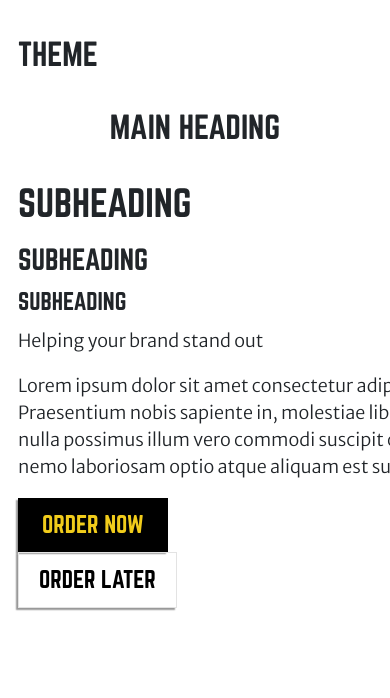
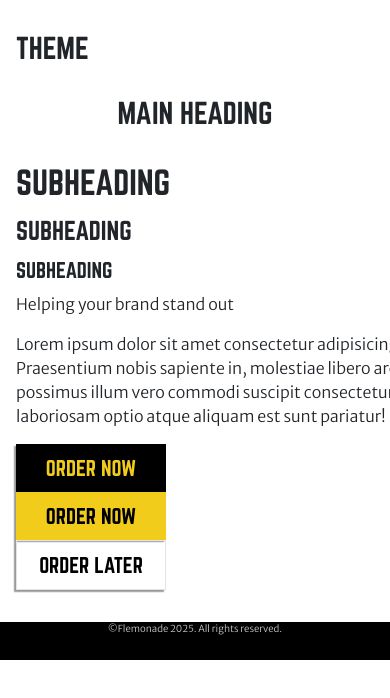
Before and after one commit to HmzAli/flemonade, a React (Vite) app: page /theme in a window 390 px wide. Shown: the top 698 px of the page. Built offline with nearby package versions, Linux system fonts and the light colour scheme.

Commit message:
responsive

```diff
--- /dev/null
+++ b/src/components/Footer/Footer.scss
@@ -0,0 +1,18 @@
+@use '../../variables' as *;
+
+.footer {
+  background-color: $color-secondary;
+  color: $color-tertiary;
+  padding-bottom: 1.5rem;
+
+
+  .container {
+    text-align: center;
+  }
+
+  .copyright {
+    margin: 0;
+    font-size: .6rem;
+    opacity: 0.8;
+  }
+}
--- /dev/null
+++ b/src/components/Footer/index.tsx
@@ -0,0 +1,13 @@
+import "./Footer.scss"
+
+const Footer = () => {
+  return (
+    <footer className="footer">
+      <div className="container">
+        <p className="copyright">©Flemonade 2025. All rights reserved.</p>
+      </div>
+    </footer>
+  )
+}
+
+export default Footer
--- a/src/components/Layout.tsx
+++ b/src/components/Layout.tsx
@@ -1,5 +1,6 @@
 import { ReactNode } from 'react'
 import Header from './Header'
+import Footer from './Footer'
 
 interface LayoutProps {
   children: ReactNode
@@ -12,6 +13,7 @@ function Layout({ children }: LayoutProps) {
       <main className="main-content">
         {children}
       </main>
+      <Footer />
     </>
   )
 }
--- a/src/components/MainBanner/MainBanner.scss
+++ b/src/components/MainBanner/MainBanner.scss
@@ -9,12 +9,30 @@
     color: $color-tertiary;
     overflow: hidden;
 
-    .section-sep {
-
+    * {
+        color: inherit;
     }
 
-    * {
-        color: inherit;
+    @include tablet {
+        .tagline__title {
+            font-size: 6rem;
+        }
+
+        .tagline__description {
+            font-size: 1.08rem;
+        }
+    }
+
+    @include mobile {
+        .tagline__title {
+            font-size: 3.5rem;
+        }
+
+        .tagline__description {
+            width: 17rem;
+            margin-top: 0.5rem !important;
+            margin: auto;
+        }
     }
 }
 
@@ -39,10 +57,12 @@
 
     &__title {
         font-size: 10rem;
+        margin-bottom: 0rem;
         text-shadow: $text-shadow;
     }
 
     &__description {
-        font-size: 2rem;
+        font-size: 1.83rem;
+        text-shadow: $text-shadow;
     }
 }
--- a/src/components/MainBanner/index.tsx
+++ b/src/components/MainBanner/index.tsx
@@ -6,7 +6,7 @@ const MainBanner = () => {
       <div className="container">
         <div className="tagline" data-content-id="tagline">
            <h1 className="tagline__title">FLEMONADE</h1>
-           <p className="tagline__description">Refreshing homemade lemonade for office </p>
+           <p className="tagline__description">Premium homemade lemonade for busy professionals</p>
         </div>
       </div>
 
--- a/src/components/Order/Order.scss
+++ b/src/components/Order/Order.scss
@@ -13,6 +13,10 @@
 
   .cta-wrapper {
     transform: translateY(-30px);
+
+    .btn {
+      font-size: 2rem;
+    }
   }
 
   .section-sep {
@@ -22,4 +26,12 @@
   * {
     color: inherit;
   }
+
+  @include mobile {
+    .section-sep {
+      @include mobile {
+        top: -3rem;
+      }
+    }
+  }
 }
--- a/src/components/Order/index.tsx
+++ b/src/components/Order/index.tsx
@@ -9,7 +9,7 @@ const Order = () => {
         <h2 className="main-section__title">THIRSTY?</h2>
 
         <div className="cta-wrapper">
-          <a href="btn btn-primary">PLACE AN ORDER</a>
+          <a target="_blank" href="https://wa.me/+601111474404" className="btn btn-secondary">PLACE AN ORDER</a>
         </div>
       </div>
     </section>
--- a/src/custom.scss
+++ b/src/custom.scss
@@ -9,6 +9,23 @@
     margin: auto;
 }
 
+body {
+    .section-sep {
+        @include mobile {
+            width: 15.333rem;
+            top: -3.0rem;
+            left: 0;
+        }
+    }
+
+    .main-section {
+        .main-section__title {
+            transform: translateY(-4rem);
+            font-size: 1.2rem;
+        }
+    }
+}
+
 .cta-wrapper {
     text-align: center;
 }
--- a/src/pages/Theme/index.tsx
+++ b/src/pages/Theme/index.tsx
@@ -29,6 +29,10 @@ function Theme() {
           </div>
 
           <div className="btn-container">
+            <button className="btn btn-secondary">Order Now</button>
+          </div>
+
+          <div className="btn-container">
             <button className="btn btn-outline">Order later</button>
           </div>
 
--- a/src/theme.scss
+++ b/src/theme.scss
@@ -11,6 +11,10 @@ html {
   line-height: 1.5;
   color: $color-quaternary;
   font-size: 18px;
+
+  @include mobile {
+    font-size: 16px;
+  }
 }
 
 body {
@@ -69,6 +73,18 @@ p {
     transform: translate(-0.06rem, 0.06rem);
   }
 
+  &.btn-secondary {
+    background-color: $color-primary;
+    color: $color-secondary;
+
+    &:hover,
+    &:active {
+      border: 0;
+      background-color: $color-tertiary !important;
+      color: $color-secondary !important;
+    }
+  }
+
   &.btn-outline {
     background-color: transparent;
     color: $color-secondary;
--- a/src/variables.scss
+++ b/src/variables.scss
@@ -12,3 +12,28 @@ $color-border: #e3e3e3;
 
 // shadows
 $text-shadow: -1px 1px 1px rgba(0, 0, 0, 0.5);
+
+// Responsive
+@mixin larger-screen {
+  @media (min-width: 1400px) {
+    @content;
+  }
+}
+
+@mixin desktop {
+  @media (max-width: 1399px) {
+    @content;
+  }
+}
+
+@mixin tablet {
+  @media (max-width: 1023px) {
+    @content;
+  }
+}
+
+@mixin mobile {
+  @media (max-width: 767px) {
+    @content;
+  }
+}
```
